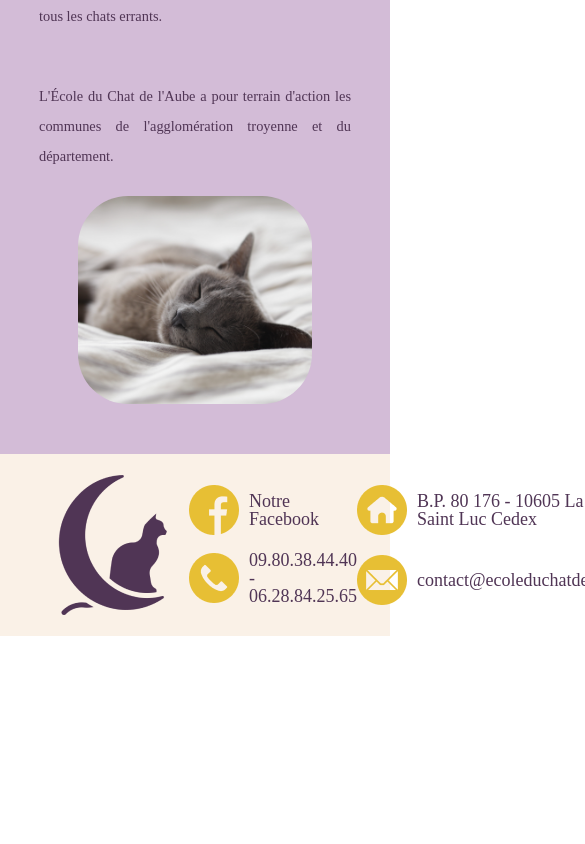
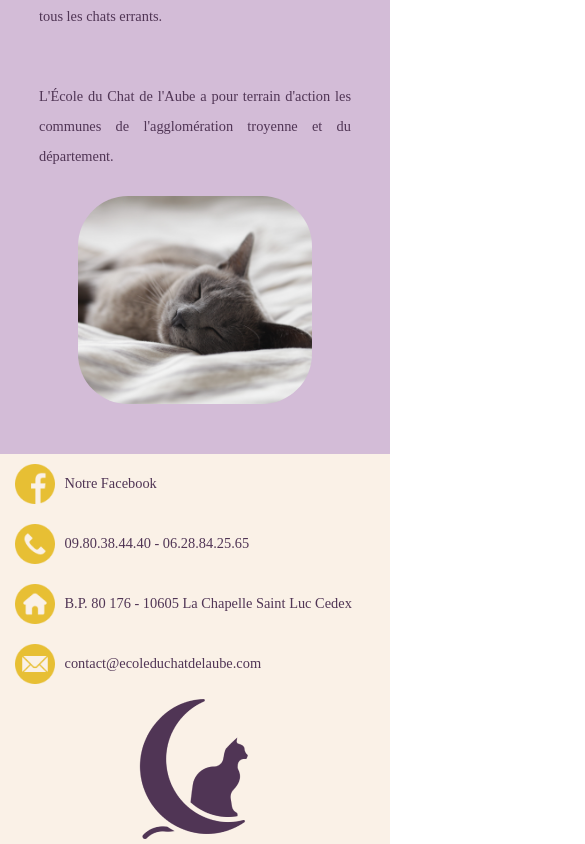
Before and after one commit to hugomanachem/ecole-chat-aube, a React (Vite) app: page / in a window 390 px wide. Shown: the part 2489-3333 px from the top of the page, 585 px wide, since content can reach past the window. Before the commit the page ends 3125 px from the top, so only its background shows below. Built offline with nearby package versions, Linux system fonts and the light colour scheme; a web font is replaced by a local one.

Commit message:
Responsive Footer

```diff
--- a/src/index.css
+++ b/src/index.css
@@ -651,8 +651,17 @@ h3 {
   }
 
   .text-second-section p,
-  .text-second-section li {
+  .text-second-section li,
+  .footer-links a {
     font-size: 14.4px;
+  }
+
+  .footer-links-logo {
+    width: 40px;
+  }
+
+  .footer-links {
+    justify-content: space-evenly;
   }
 }
 
@@ -742,4 +751,26 @@ h3 {
   .right-img-second-section {
     position: static;
   }
+
+  footer {
+    height: fit-content;
+  }
+
+  .footer-content {
+    flex-direction: column-reverse;
+  }
+
+  .footer-links {
+    flex-direction: column;
+    align-items: center;
+  }
+
+  .footer-links a {
+    width: 361px;
+  }
+
+  .footer-links-left,
+  .footer-links-right {
+    justify-content: space-around;
+  }
 }
```
